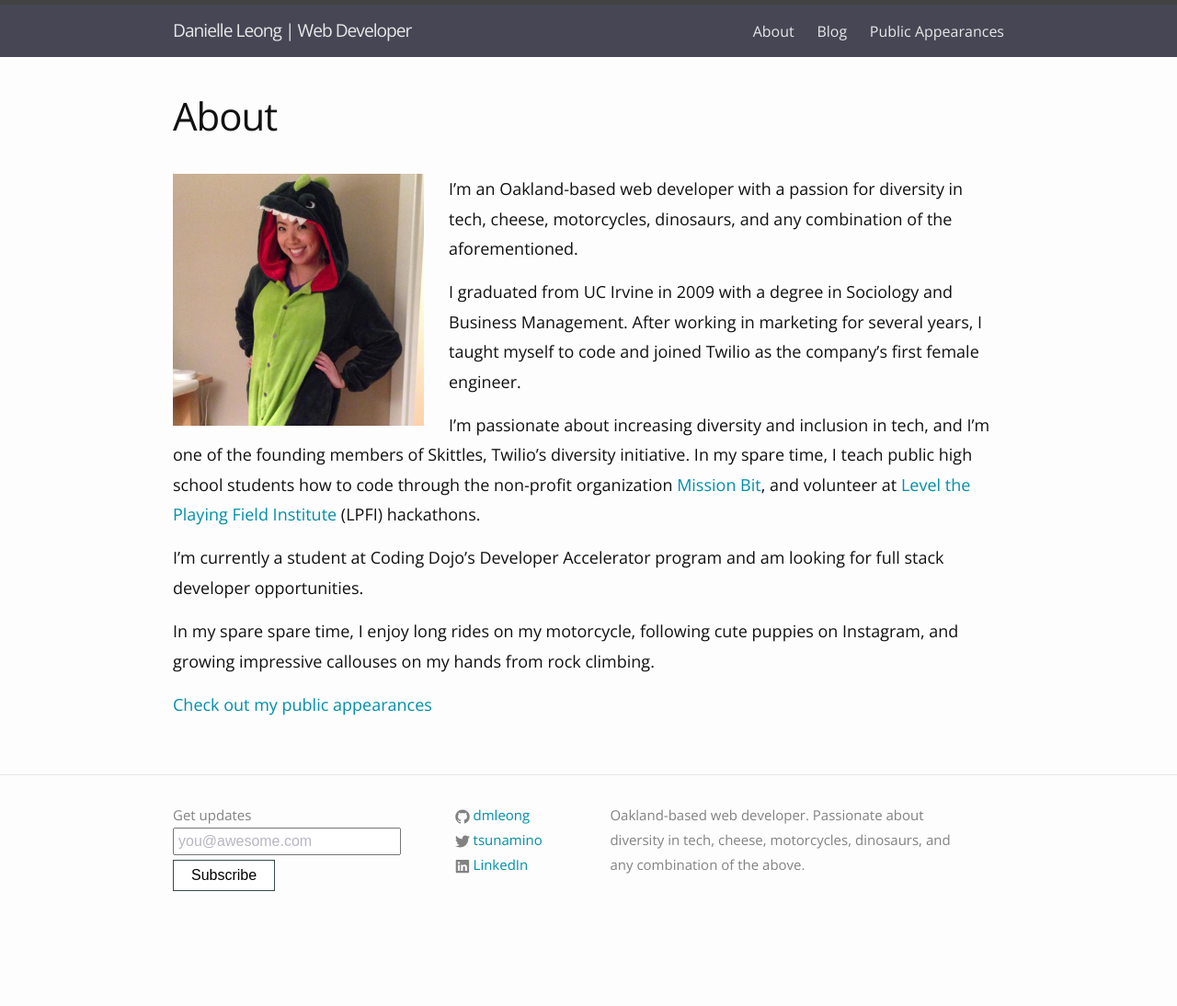
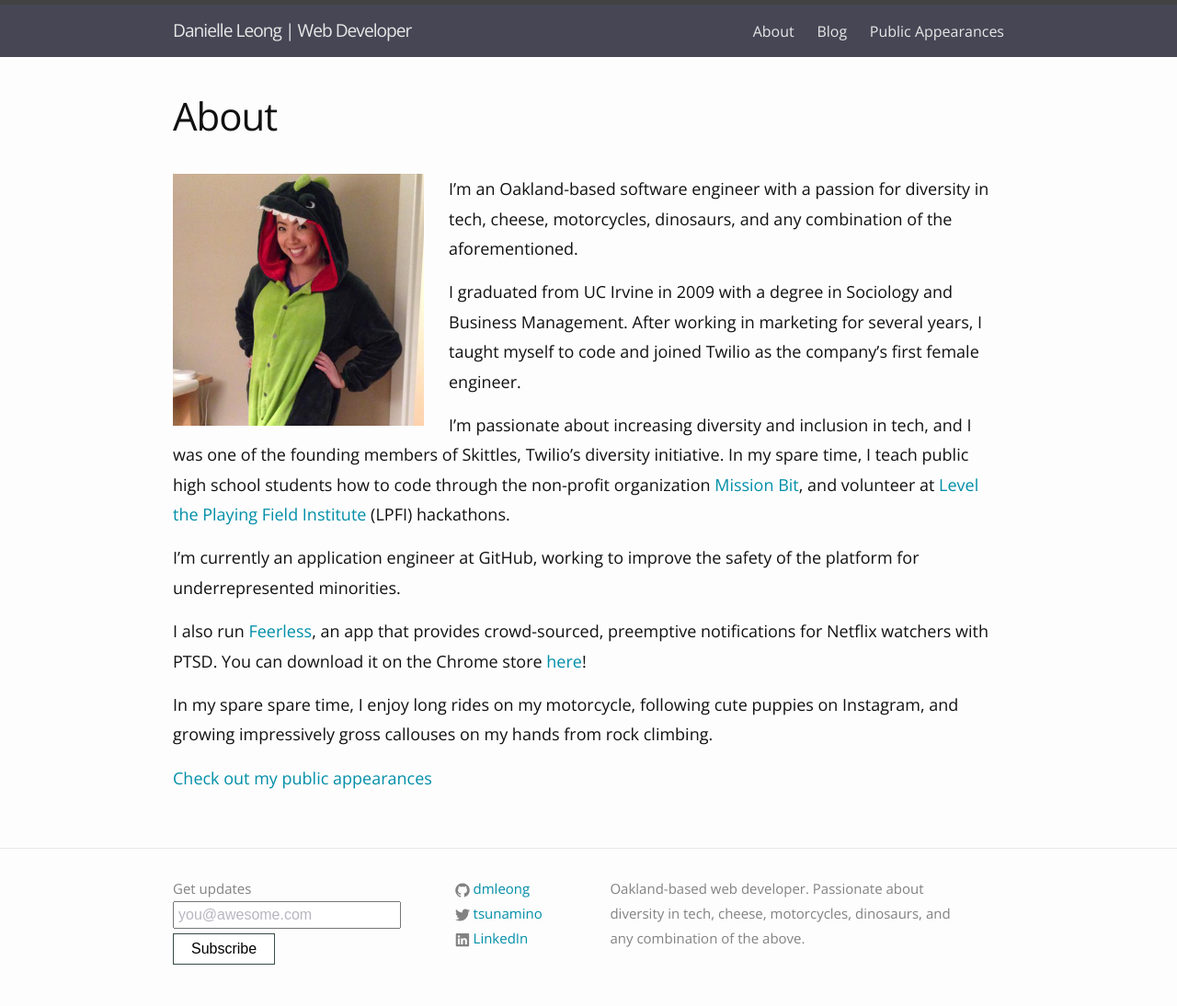
Before and after one commit to dmleong/dmleong.github.io, a Jekyll site: the page built from about.md, in a window 1280 px wide. Shown: the whole page at 92% size. Built offline with Jekyll 4.4.1, drawn with Linux system fonts in a browser that asks for light colours; before the commit the page ends 1014 px from its top, so only the background shows below that.

Commit message:
Update job info and add Feerless press

```diff
--- a/about.md
+++ b/about.md
@@ -6,14 +6,16 @@
 
 <img src="/img/profile.jpg" class="profile" alt="Danielle Leong, dinosaur" />
 
-I'm an Oakland-based web developer with a passion for diversity in tech, cheese, motorcycles, dinosaurs, and any combination of the aforementioned.
+I'm an Oakland-based software engineer with a passion for diversity in tech, cheese, motorcycles, dinosaurs, and any combination of the aforementioned.
 
 I graduated from UC Irvine in 2009 with a degree in Sociology and Business Management. After working in marketing for several years, I taught myself to code and joined Twilio as the company's first female engineer.
 
-I'm passionate about increasing diversity and inclusion in tech, and I'm one of the founding members of Skittles, Twilio’s diversity initiative. In my spare time, I teach public high school students how to code through the non-profit organization <a href="http://missionbit.com/">Mission Bit</a>, and volunteer at <a href="http://www.lpfi.org/">Level the Playing Field Institute</a> (LPFI) hackathons.
+I'm passionate about increasing diversity and inclusion in tech, and I was one of the founding members of Skittles, Twilio's diversity initiative. In my spare time, I teach public high school students how to code through the non-profit organization <a href="http://missionbit.com/">Mission Bit</a>, and volunteer at <a href="http://www.lpfi.org/">Level the Playing Field Institute</a> (LPFI) hackathons.
 
-I'm currently a student at Coding Dojo's Developer Accelerator program and am looking for full stack developer opportunities.
+I'm currently an application engineer at GitHub, working to improve the safety of the platform for underrepresented minorities.
 
-In my spare spare time, I enjoy long rides on my motorcycle, following cute puppies on Instagram, and growing impressive callouses on my hands from rock climbing.
+I also run <a href="https://feerless.us">Feerless</a>, an app that provides crowd-sourced, preemptive notifications for Netflix watchers with PTSD. You can download it on the Chrome store <a href="https://chrome.google.com/webstore/detail/feerless/jplkbfficcokellnmmmnlleiolmcfbln">here</a>!
+
+In my spare spare time, I enjoy long rides on my motorcycle, following cute puppies on Instagram, and growing impressively gross callouses on my hands from rock climbing.
 
 <a href="/public">Check out my public appearances</a>
```
Also changed, not shown: index.html (+4 -4 lines), public-appearances.md (+9 -0 lines).
